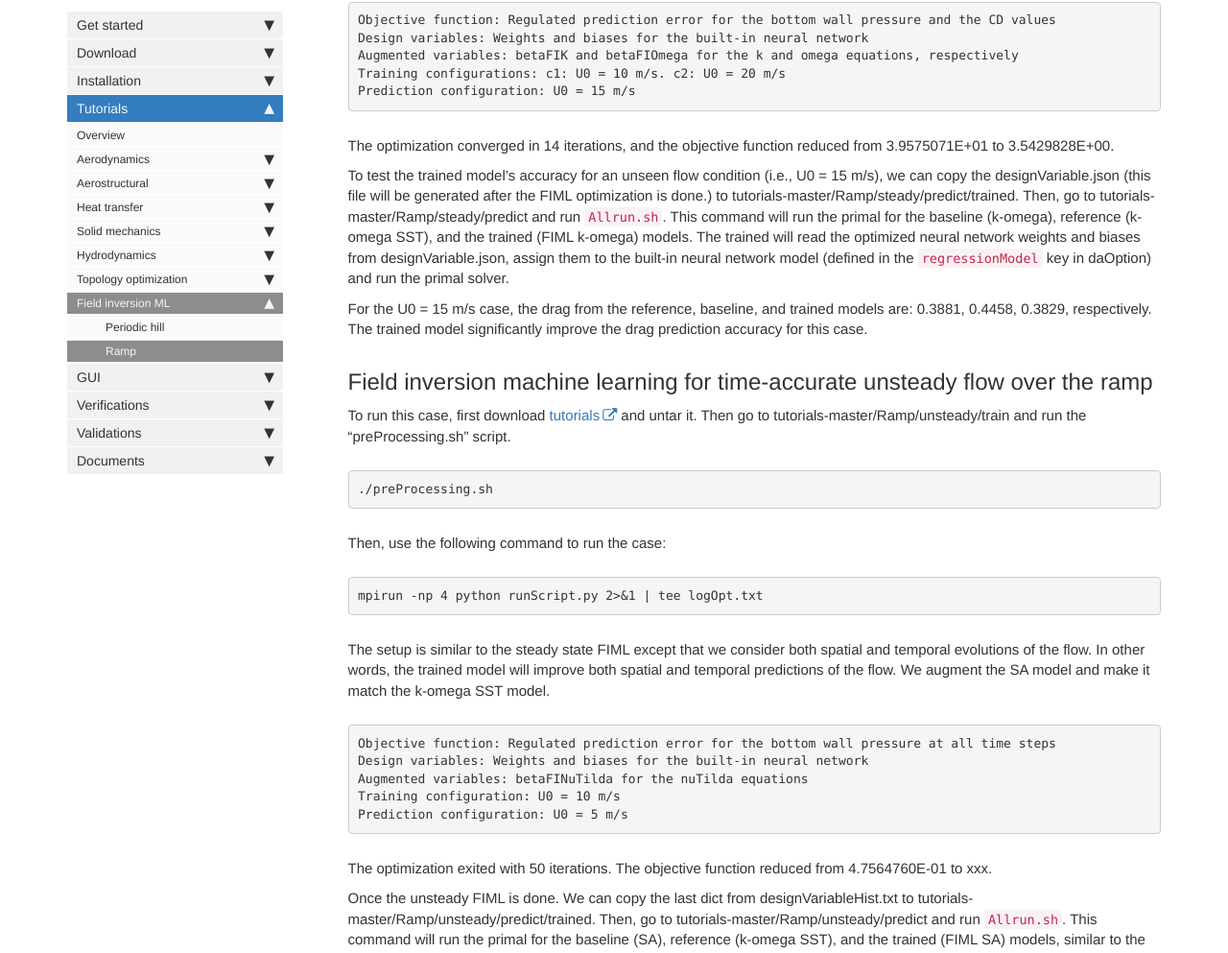
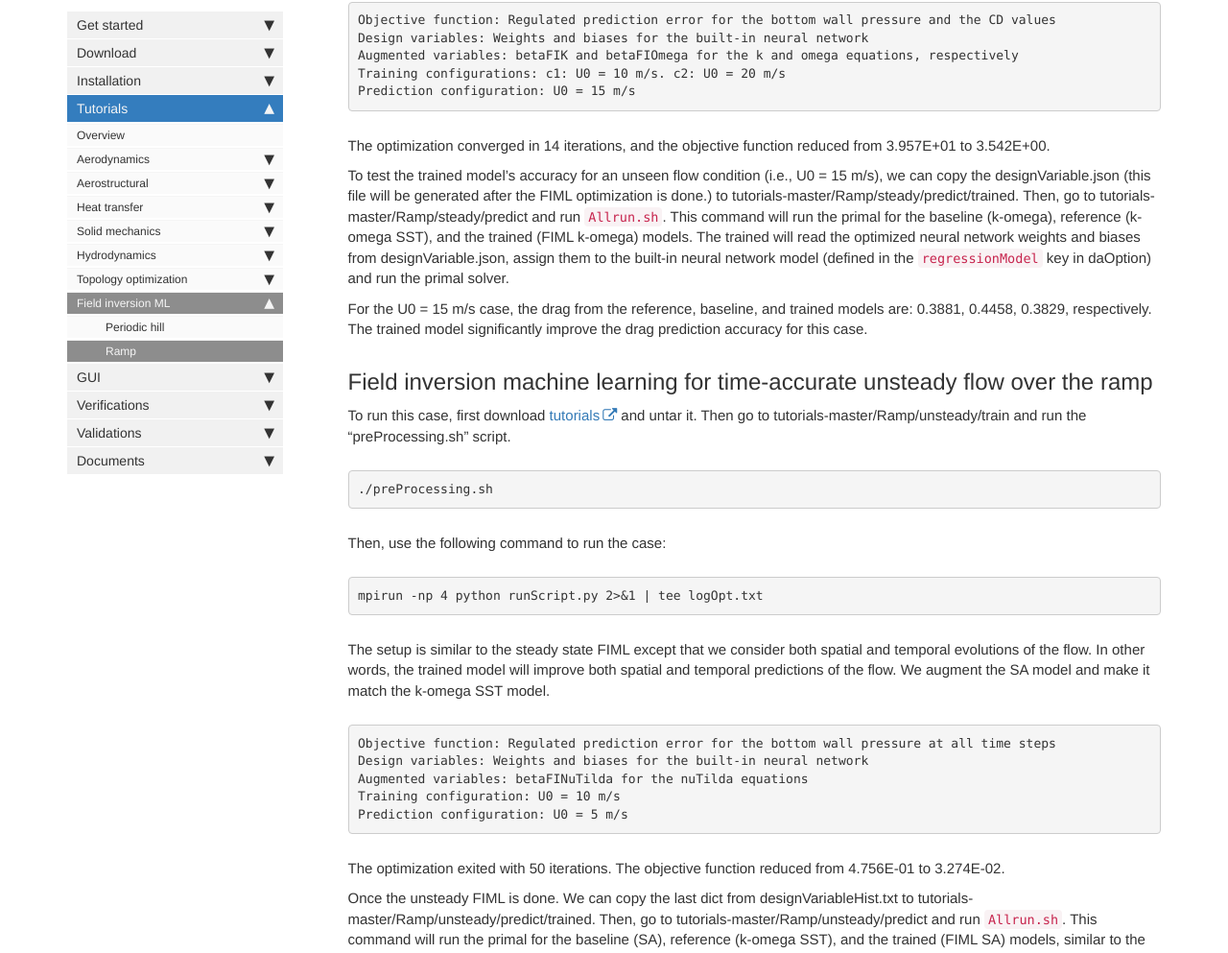
Before and after one commit to DAFoam/DAFoam.github.io, a Jekyll site: the page built from pages/mydoc/mydoc_tutorials_fieldinversion_ramp.md, in a window 1280 px wide and 1400 px high, scrolled down 1013 px. Shown: the part 117-1110 px from the top of the window at 96% size. Built offline with Jekyll 4.4.1, drawn with Linux system fonts in a browser that asks for light colours; comment, search, counter and statistics services are not loaded.

Commit message:
content update

```diff
--- a/pages/mydoc/mydoc_tutorials_fieldinversion_ramp.md
+++ b/pages/mydoc/mydoc_tutorials_fieldinversion_ramp.md
@@ -37,7 +37,7 @@ Training configurations: c1: U0 = 10 m/s. c2: U0 = 20 m/s
 Prediction configuration: U0 = 15 m/s
 </pre>
 
-The optimization converged in 14 iterations, and the objective function reduced from 3.9575071E+01 to 3.5429828E+00.
+The optimization converged in 14 iterations, and the objective function reduced from 3.957E+01 to 3.542E+00.
 
 To test the trained model's accuracy for an unseen flow condition (i.e., U0 = 15 m/s), we can copy the designVariable.json (this file will be generated after the FIML optimization is done.) to tutorials-master/Ramp/steady/predict/trained. Then, go to tutorials-master/Ramp/steady/predict and run `Allrun.sh`. This command will run the primal for the baseline (k-omega), reference (k-omega SST), and the trained (FIML k-omega) models. The trained will read the optimized neural network weights and biases from designVariable.json, assign them to the built-in neural network model (defined in the `regressionModel` key in daOption) and run the primal solver.
 
@@ -67,7 +67,7 @@ Training configuration: U0 = 10 m/s
 Prediction configuration: U0 = 5 m/s
 </pre>
 
-The optimization exited with 50 iterations. The objective function reduced from 4.7564760E-01 to xxx.
+The optimization exited with 50 iterations. The objective function reduced from 4.756E-01 to 3.274E-02.
 
 Once the unsteady FIML is done. We can copy the last dict from designVariableHist.txt to tutorials-master/Ramp/unsteady/predict/trained. Then, go to tutorials-master/Ramp/unsteady/predict and run `Allrun.sh`.  This command will run the primal for the baseline (SA), reference (k-omega SST), and the trained (FIML SA) models, similar to the steady-state case.
 
```
